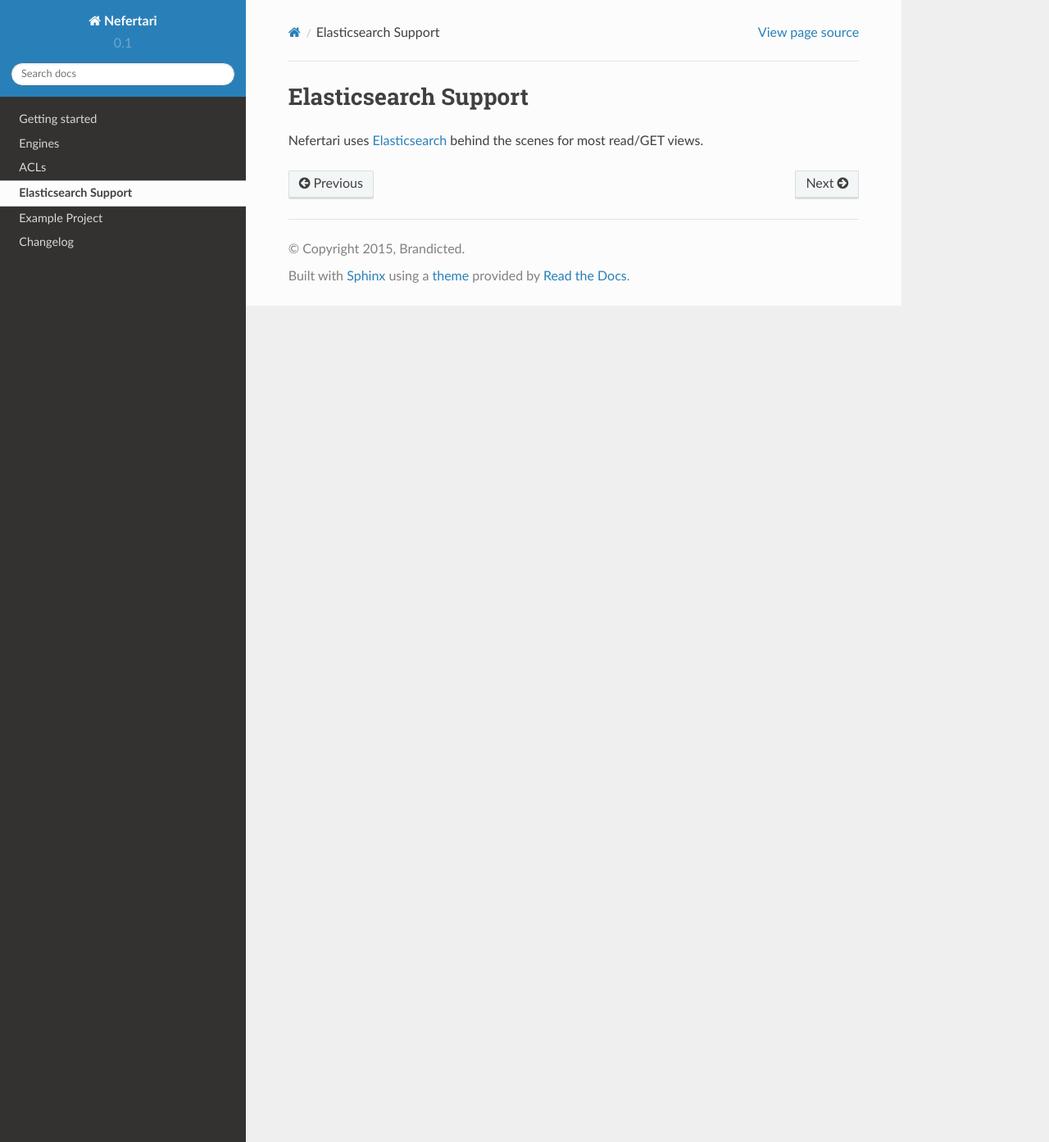
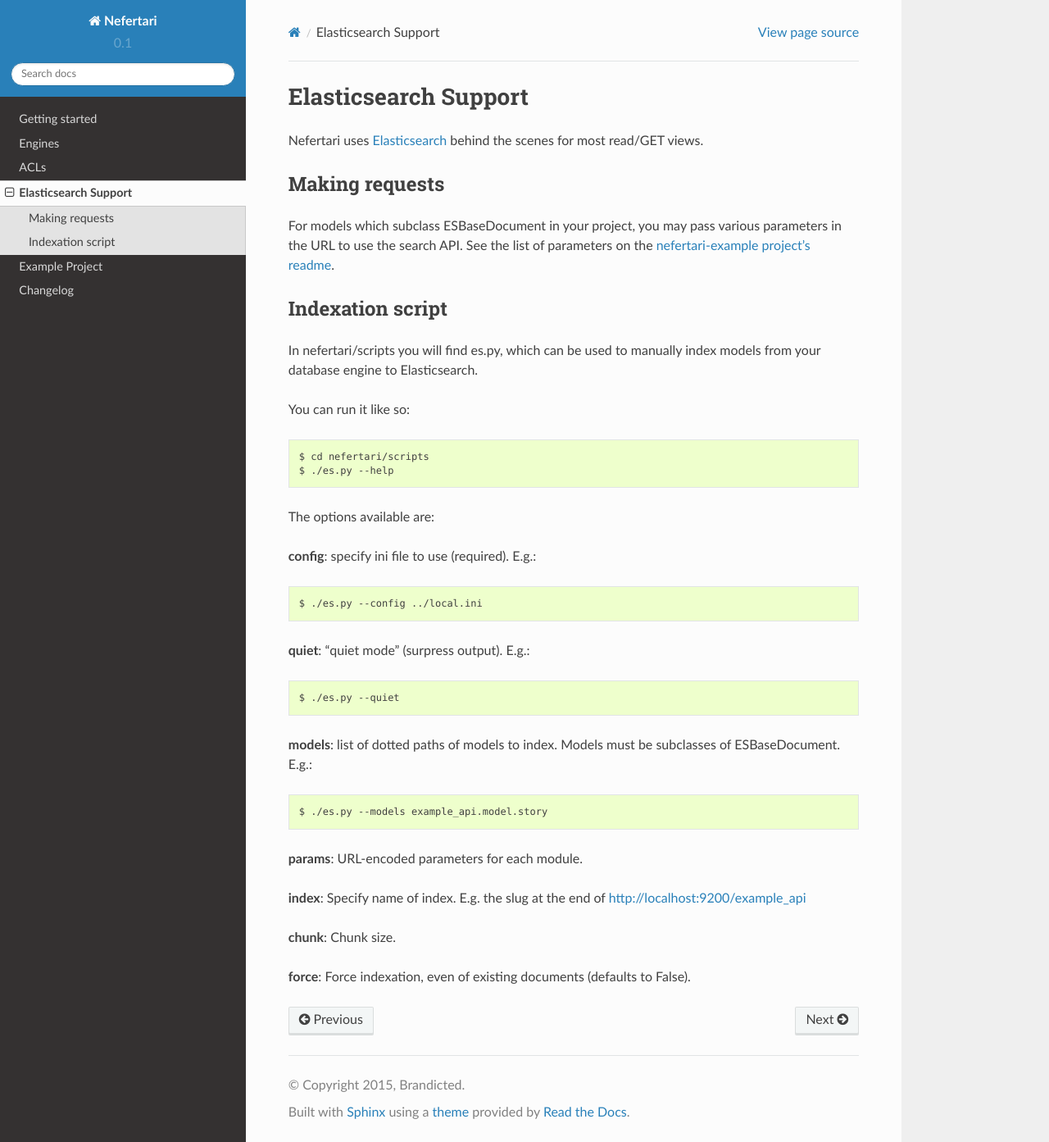
Before and after one commit to ramses-tech/nefertari, a Sphinx documentation site: the page built from docs/source/elasticsearch.rst, in a window 1280 px wide and 1393 px high. Shown: the whole window at 82% size. Built offline with Sphinx 7.4.7 and the Read the Docs theme 2.0.0, drawn with Linux system fonts in a browser that asks for light colours.

Commit message:
adds extra info about ES to docs

```diff
--- a/docs/source/elasticsearch.rst
+++ b/docs/source/elasticsearch.rst
@@ -2,3 +2,41 @@
 =====================
 
 Nefertari uses `Elasticsearch <https://www.elastic.co/products/elasticsearch>`_ behind the scenes for most read/GET views.
+
+Making requests
+---------------
+
+For models which subclass ESBaseDocument in your project, you may pass various  parameters in the URL to use the search API. See the list of parameters on the `nefertari-example project's readme <https://github.com/brandicted/nefertari-example>`_.
+
+
+Indexation script
+-----------------
+
+In nefertari/scripts you will find es.py, which can be used to manually index models from your database engine to Elasticsearch.
+
+You can run it like so::
+
+	$ cd nefertari/scripts
+	$ ./es.py --help
+
+The options available are:
+
+**config**: specify ini file to use (required). E.g.::
+
+	$ ./es.py --config ../local.ini
+
+**quiet**: "quiet mode" (surpress output). E.g.::
+
+	$ ./es.py --quiet
+
+**models**: list of dotted paths of models to index. Models must be subclasses of ESBaseDocument.  E.g.::
+
+	$ ./es.py --models example_api.model.story
+
+**params**: URL-encoded parameters for each module.
+
+**index**: Specify name of index. E.g. the slug at the end of http://localhost:9200/example_api
+
+**chunk**: Chunk size.
+
+**force**: Force indexation, even of existing documents (defaults to False).
```
Also changed, not shown: docs/source/changelog.rst (+6 -1 lines).
